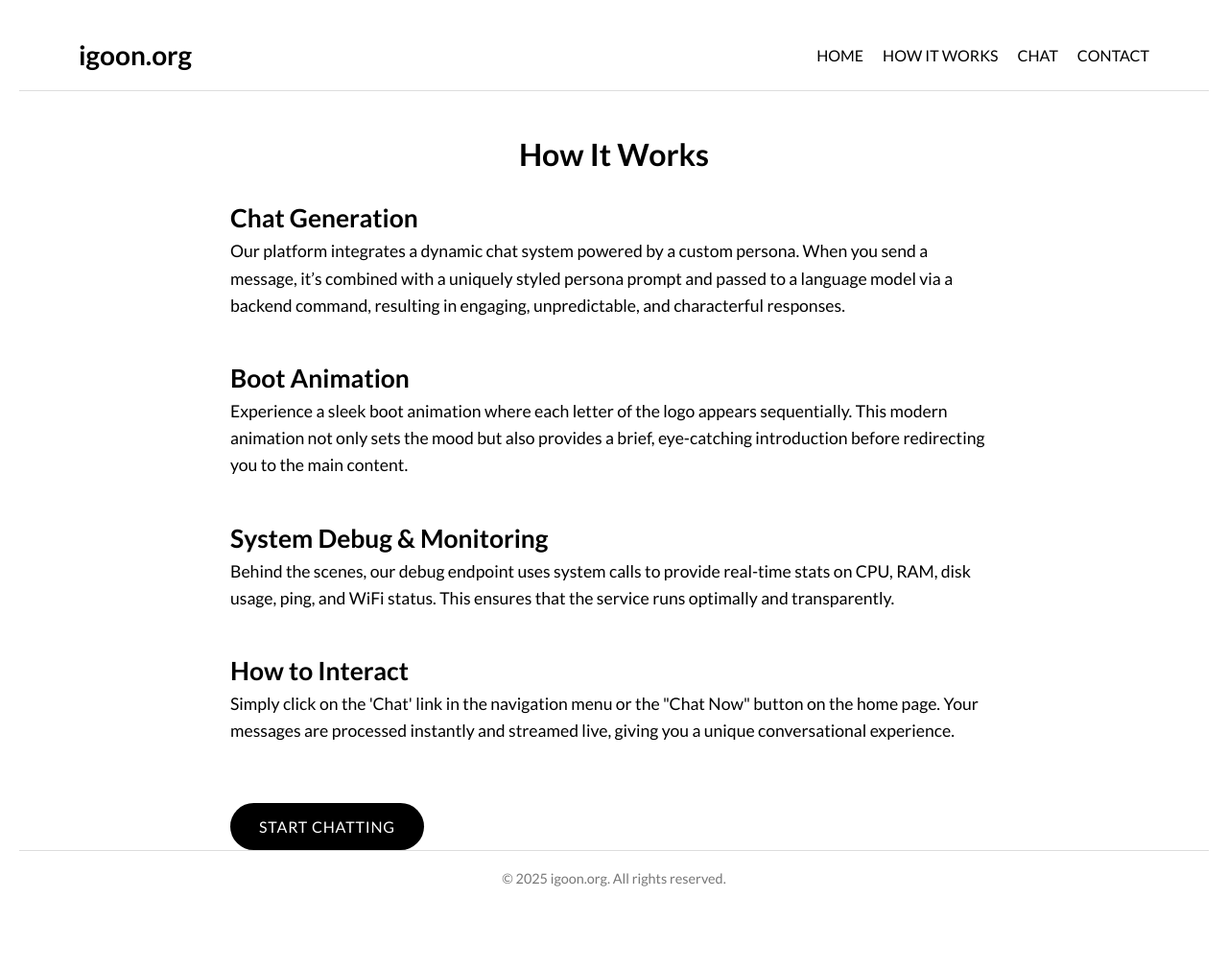
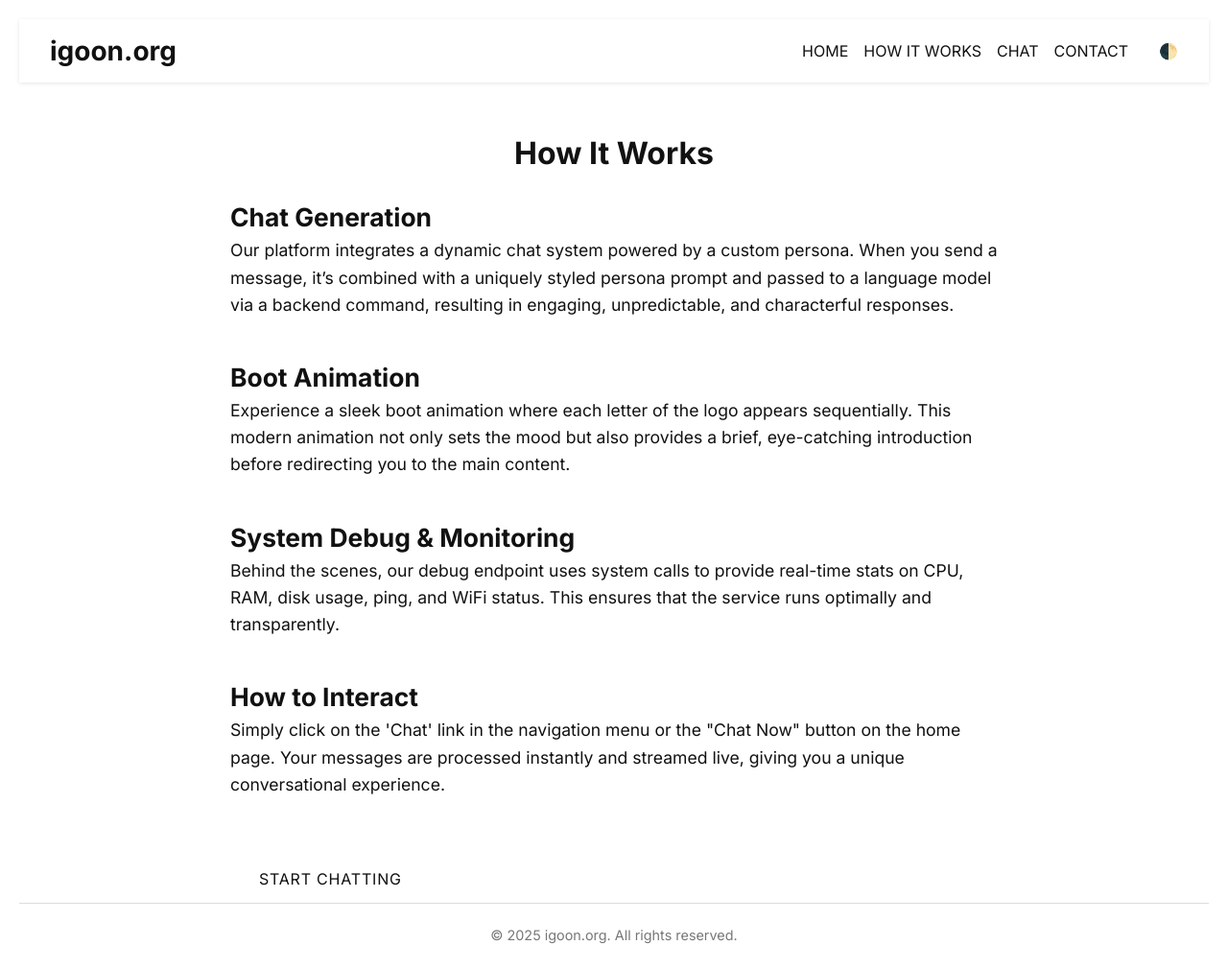
Before and after one commit to braydos-h/brainrot-ai, a plain HTML site: page templates/howitworks.html in a window 1280 px wide. Shown: the whole page at 96% size. Before the commit the page ends 964 px from the top, so only its background shows below. Drawn offline with Linux system fonts and the light colour scheme.

Commit message:
style: unify design and add dark mode

```diff
--- a/templates/howitworks.html
+++ b/templates/howitworks.html
@@ -6,13 +6,17 @@
   <meta name="viewport" content="width=device-width, initial-scale=1.0" />
   <title>igoon.org | How It Works</title>
   <!-- Google Font for a modern look -->
-  <link href="https://fonts.googleapis.com/css?family=Lato:300,400,700&display=swap" rel="stylesheet" />
+  <link href="https://fonts.googleapis.com/css2?family=Inter:wght@400;600;700&display=swap" rel="stylesheet" />
   <style>
     :root {
-      --primary-color: #000;
-      --hover-primary: #333;
-      --bg-color: #fff;
-      --text-color: #000;
+      --accent1: #7c3aed;
+      --accent2: #6366f1;
+      --bg: #fff;
+      --text: #111;
+    }
+    .dark {
+      --bg: #0e0e14;
+      --text: #e6e6eb;
     }
     /* Global Reset */
     * {
@@ -22,9 +26,9 @@
     }
     /* Base Body Styling */
     body {
-      font-family: 'Lato', sans-serif;
-      background: var(--bg-color);
-      color: var(--text-color);
+      font-family: Inter, Segoe UI, Roboto, sans-serif;
+      background: var(--bg);
+      color: var(--text);
       display: flex;
       flex-direction: column;
       align-items: center;
@@ -34,12 +38,12 @@
     /* Header styling with navigation */
     header {
       width: 100%;
-      padding: 20px 5%;
+      padding: 1rem 2rem;
       display: flex;
       justify-content: space-between;
       align-items: center;
-      background: var(--bg-color);
-      border-bottom: 1px solid #ddd;
+      background: var(--bg);
+      box-shadow: 0 1px 4px rgba(0,0,0,0.1);
     }
     header .logo {
       font-size: 1.75rem;
@@ -47,22 +51,26 @@
     }
     header nav {
       display: flex;
-      gap: 20px;
+      gap: 1rem;
     }
     header nav a {
       text-decoration: none;
-      color: var(--text-color);
+      color: inherit;
       font-weight: 500;
       text-transform: uppercase;
-      transition: color 0.3s;
+      transition: opacity 0.3s;
     }
     header nav a:hover {
-      color: var(--hover-primary);
+      opacity: 0.7;
+    }
+    .toggle {
+      margin-left: 1rem;
+      cursor: pointer;
     }
     /* Main Container for Content */
     .container {
-      max-width: 800px;
-      margin-top: 40px;
+      width: min(92%, 800px);
+      margin-top: 3rem;
       line-height: 1.6;
       font-size: 1.1rem;
     }
@@ -77,7 +85,7 @@
     /* Footer styling */
     footer {
       margin-top: auto;
-      padding: 20px 0;
+      padding: 1.5rem 0;
       width: 100%;
       text-align: center;
       font-size: 0.9rem;
@@ -114,6 +122,7 @@
       <a href="howitworks.html">How It Works</a>
       <a href="chat.html">Chat</a>
       <a href="contact.html">Contact</a>
+      <span id="darkToggle" class="toggle">🌓</span>
     </nav>
   </header>
 
@@ -151,5 +160,12 @@
   <footer>
     &copy; 2025 igoon.org. All rights reserved.
   </footer>
+  <script>
+    const root=document.documentElement,
+      darkT=document.getElementById('darkToggle');
+    const setTheme=m=>m==='dark'?root.classList.add('dark'):root.classList.remove('dark');
+    setTheme(localStorage.theme||'light');
+    darkT.onclick=()=>{const m=root.classList.toggle('dark')?'dark':'light';localStorage.theme=m};
+  </script>
 </body>
 </html>
```
Also changed, not shown: templates/contact.html (+35 -21 lines), templates/index.html (+1 -0 lines), 1 other file.
